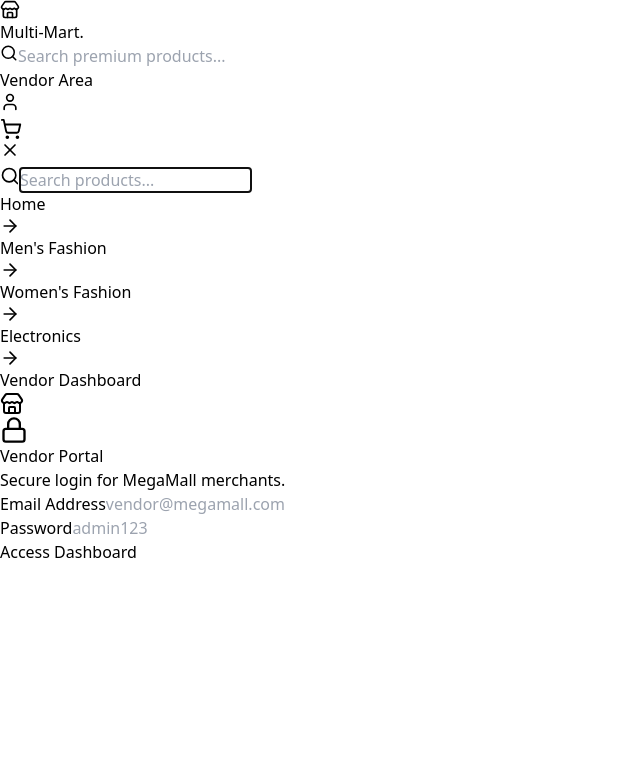
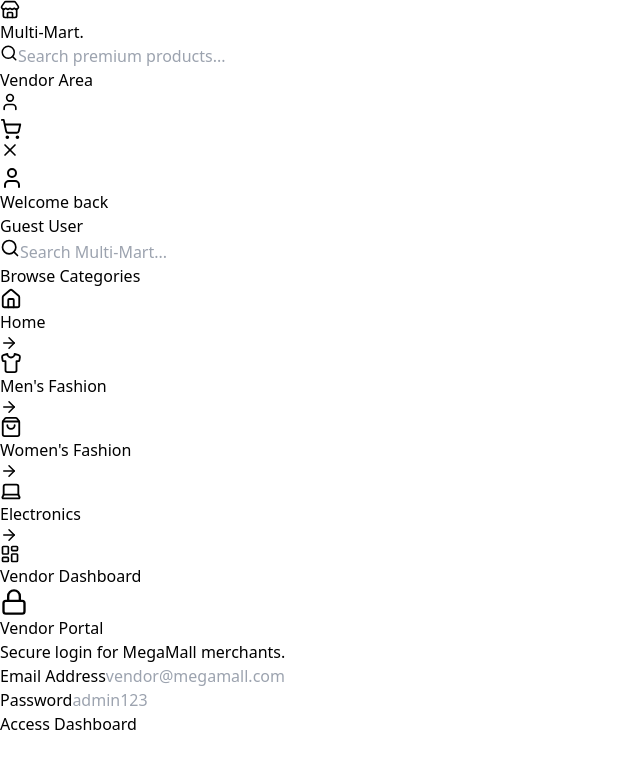
Before and after one commit to code-a13/MULTI_MART_REACT_PROJECT, a React (Vite) app: page /vendor in a window 1280 px wide. Both pictures are taken after a click on the button 10 px from the left and 150 px from the top of the page. Shown: the top 768 px of the page, without its empty margins (0-640 px from the left). Built offline with nearby package versions, Linux system fonts and the light colour scheme.

Commit message:
Fix on Navbar

```diff
--- a/src/components/Navbar.jsx
+++ b/src/components/Navbar.jsx
@@ -1,6 +1,6 @@
 import { Link, useNavigate } from "react-router-dom";
-// FIX: Added ArrowRight to the imports below!
-import { ShoppingCart, Store, Search, User, Menu, X, ArrowRight } from "lucide-react";
+// FIX: Imported new icons for the advanced mobile menu
+import { ShoppingCart, Store, Search, User, Menu, X, ArrowRight, Home, Shirt, ShoppingBag, Laptop, LayoutDashboard } from "lucide-react";
 import { useContext, useState, useEffect } from "react";
 import { CartContext } from "../context/CartContext";
 import { motion, AnimatePresence } from "framer-motion";
@@ -42,6 +42,7 @@ export default function Navbar() {
 
   return (
     <>
+      {/* DESKTOP & MOBILE HEADER BAR */}
       <div className="fixed top-0 left-0 right-0 z-[100] flex justify-center pt-4 px-4 md:px-8 pointer-events-none">
         <nav className={`pointer-events-auto w-full max-w-6xl transition-all duration-300 rounded-2xl ${
           scrolled
@@ -95,11 +96,11 @@ export default function Navbar() {
                 )}
               </Link>
 
+              {/* MOBILE MENU TOGGLE */}
               <button
                 onClick={() => setIsMobileOpen(!isMobileOpen)}
-                className="md:hidden p-2 text-gray-900 bg-gray-100 rounded-full ml-1 focus:outline-none focus:ring-2 focus:ring-gray-300 transition-colors"
+                className="md:hidden p-2 text-gray-900 bg-gray-100 rounded-full ml-1 focus:outline-none focus:ring-2 focus:ring-gray-300 transition-colors relative z-[110]"
                 aria-label={isMobileOpen ? "Close Menu" : "Open Menu"}
-                aria-expanded={isMobileOpen}
               >
                 {isMobileOpen ? <X size={20} /> : <Menu size={20} />}
               </button>
@@ -108,47 +109,100 @@ export default function Navbar() {
         </nav>
       </div>
 
+      {/* ADVANCED MOBILE MENU */}
       <AnimatePresence>
         {isMobileOpen && (
           <motion.div
-            initial={{ opacity: 0, y: -20 }}
-            animate={{ opacity: 1, y: 0 }}
-            exit={{ opacity: 0, y: -20 }}
-            transition={{ duration: 0.2 }}
-            className="fixed inset-0 z-[90] bg-white pt-28 px-6 pb-6 flex flex-col overflow-y-auto h-screen"
+            initial={{ opacity: 0, backdropFilter: "blur(0px)" }}
+            animate={{ opacity: 1, backdropFilter: "blur(12px)" }}
+            exit={{ opacity: 0, backdropFilter: "blur(0px)" }}
+            transition={{ duration: 0.3 }}
+            className="fixed inset-0 z-[100] bg-gray-50/95 flex flex-col overflow-y-auto h-screen w-full"
           >
-            <form onSubmit={handleSearch} className="relative w-full mb-8">
-              <button type="submit" className="absolute inset-y-0 left-0 pl-4 flex items-center text-gray-400 hover:text-gray-900">
+            {/* Safe area padding & Top Layout */}
+            <div className="pt-28 px-6 pb-6 flex-1 flex flex-col">
+
+              {/* Profile/Greeting Card */}
+              <motion.div
+                initial={{ opacity: 0, y: 10 }} animate={{ opacity: 1, y: 0 }} transition={{ delay: 0.1 }}
+                className="flex items-center gap-4 bg-white p-4 rounded-2xl shadow-sm border border-gray-100 mb-6"
+              >
+                <div className="w-12 h-12 bg-blue-100 rounded-full flex items-center justify-center text-blue-600">
+                  <User size={24} />
+                </div>
+                <div>
+                  <p className="text-xs font-bold text-gray-400 uppercase tracking-wider">Welcome back</p>
+                  <p className="text-lg font-black text-gray-900">Guest User</p>
+                </div>
+              </motion.div>
+
+              {/* Advanced Search */}
+              <motion.form
+                initial={{ opacity: 0, y: 10 }} animate={{ opacity: 1, y: 0 }} transition={{ delay: 0.15 }}
+                onSubmit={handleSearch} className="relative w-full mb-8"
+              >
+                <button type="submit" className="absolute inset-y-0 left-0 pl-4 flex items-center text-gray-400 hover:text-blue-600 transition-colors">
                   <Search size={20} />
                 </button>
                 <input
                   type="text"
                   value={searchQuery}
                   onChange={(e) => setSearchQuery(e.target.value)}
-                placeholder="Search products..."
-                className="w-full bg-gray-100 rounded-2xl py-4 pl-12 pr-4 text-lg outline-none font-medium focus:ring-4 focus:ring-gray-200 transition-all"
-                autoFocus
+                  placeholder="Search Multi-Mart..."
+                  className="w-full bg-white border border-gray-200 shadow-sm rounded-2xl py-4 pl-12 pr-4 text-base outline-none font-bold text-gray-800 focus:ring-4 focus:ring-blue-500/10 focus:border-blue-500 transition-all"
                 />
-            </form>
+              </motion.form>
 
-            <div className="flex flex-col gap-6 text-2xl font-black text-gray-900">
-              <Link to="/" onClick={() => setIsMobileOpen(false)} className="pb-4 border-b border-gray-100 flex justify-between items-center group">
-                Home <ArrowRight size={20} className="text-gray-300 group-hover:text-gray-900 transition-colors"/>
+              <p className="text-xs font-black text-gray-400 uppercase tracking-widest mb-4 px-2">Browse Categories</p>
+
+              {/* App-like Navigation Links */}
+              <div className="flex flex-col gap-2">
+                {[
+                  { name: "Home", path: "/", icon: Home },
+                  { name: "Men's Fashion", path: "/stores/men's clothing", icon: Shirt },
+                  { name: "Women's Fashion", path: "/stores/women's clothing", icon: ShoppingBag },
+                  { name: "Electronics", path: "/stores/electronics", icon: Laptop },
+                ].map((item, index) => (
+                  <motion.div
+                    key={item.name}
+                    initial={{ opacity: 0, x: -20 }}
+                    animate={{ opacity: 1, x: 0 }}
+                    transition={{ delay: 0.2 + (index * 0.05) }}
+                  >
+                    <Link
+                      to={item.path}
+                      onClick={() => setIsMobileOpen(false)}
+                      className="flex items-center justify-between p-4 rounded-2xl bg-transparent hover:bg-white hover:shadow-sm transition-all group active:scale-[0.98]"
+                    >
+                      <div className="flex items-center gap-4">
+                        <div className="bg-gray-100 p-3 rounded-xl text-gray-600 group-hover:bg-blue-50 group-hover:text-blue-600 transition-colors">
+                          <item.icon size={22} />
+                        </div>
+                        <span className="text-xl font-bold text-gray-800 group-hover:text-blue-600 transition-colors">{item.name}</span>
+                      </div>
+                      <ArrowRight size={18} className="text-gray-300 group-hover:text-blue-600 group-hover:translate-x-1 transition-all"/>
                     </Link>
-              <Link to="/stores/mens clothing" onClick={() => setIsMobileOpen(false)} className="pb-4 border-b border-gray-100 flex justify-between items-center group">
-                Men's Fashion <ArrowRight size={20} className="text-gray-300 group-hover:text-gray-900 transition-colors"/>
+                  </motion.div>
+                ))}
+              </div>
+
+            </div>
+
+            {/* Bottom Sticky Action Area */}
+            <motion.div
+              initial={{ opacity: 0, y: 20 }} animate={{ opacity: 1, y: 0 }} transition={{ delay: 0.4 }}
+              className="mt-auto bg-white p-6 border-t border-gray-100"
+            >
+              <Link
+                to="/vendor"
+                onClick={() => setIsMobileOpen(false)}
+                className="flex items-center justify-center gap-3 w-full bg-gray-900 text-white py-4 rounded-2xl font-bold text-lg hover:bg-blue-600 active:scale-[0.98] transition-all shadow-lg shadow-gray-900/20"
+              >
+                <LayoutDashboard size={20} />
+                Vendor Dashboard
               </Link>
-              <Link to="/stores/womens clothing" onClick={() => setIsMobileOpen(false)} className="pb-4 border-b border-gray-100 flex justify-between items-center group">
-                Women's Fashion <ArrowRight size={20} className="text-gray-300 group-hover:text-gray-900 transition-colors"/>
-              </Link>
-              <Link to="/stores/electronics" onClick={() => setIsMobileOpen(false)} className="pb-4 border-b border-gray-100 flex justify-between items-center group">
-                Electronics <ArrowRight size={20} className="text-gray-300 group-hover:text-gray-900 transition-colors"/>
-              </Link>
+            </motion.div>
 
-              <Link to="/vendor" onClick={() => setIsMobileOpen(false)} className="pt-4 text-blue-600 flex justify-between items-center">
-                Vendor Dashboard <Store size={24} />
-              </Link>
-            </div>
           </motion.div>
         )}
       </AnimatePresence>
--- a/src/pages/VendorDash.jsx
+++ b/src/pages/VendorDash.jsx
@@ -10,11 +10,13 @@ export default function VendorDash() {
   const [loginForm, setLoginForm] = useState({ email: "", password: "" });
 
   const [inventory, setInventory] = useState(() => {
+    // Check if data exists in local storage first
     const saved = localStorage.getItem("vendorInventory");
     if (saved) return JSON.parse(saved);
+
+    // THE FIX: Removed the Leather Jacket, kept only the Flashlight
     return [
-      { id: 1, name: "Premium Leather Jacket", stock: 45, price: 1200, category: "men's clothing", status: "In Stock", image: "https://images.pexels.com/photos/298863/pexels-photo-298863.jpeg?w=200" },
-      { id: 2, name: "Mini Flashlight (Mega Sale)", stock: 500, price: 2, category: "electronics", status: "In Stock", image: "https://images.pexels.com/photos/3780681/pexels-photo-3780681.jpeg?w=200" },
+      { id: 2, name: "Mini Flashlight (Mega Sale)", stock: 500, price: 2, category: "electronics", status: "In Stock", image: "https://images.pexels.com/photos/3780681/pexels-photo-3780681.jpeg?w=200" }
     ];
   });
 
@@ -104,7 +106,6 @@ export default function VendorDash() {
 
   // VIEW 2: VENDOR DASHBOARD
   return (
-    // FIX IS HERE: Changed py-8 to pt-32 pb-8 to safely push content below your fixed navbar
     <div className="pt-32 pb-12 max-w-7xl mx-auto px-4">
 
       <div className="flex flex-col md:flex-row justify-between items-start md:items-center mb-8 gap-4">
```
Lines whose indentation alone changed are shown as unchanged.
